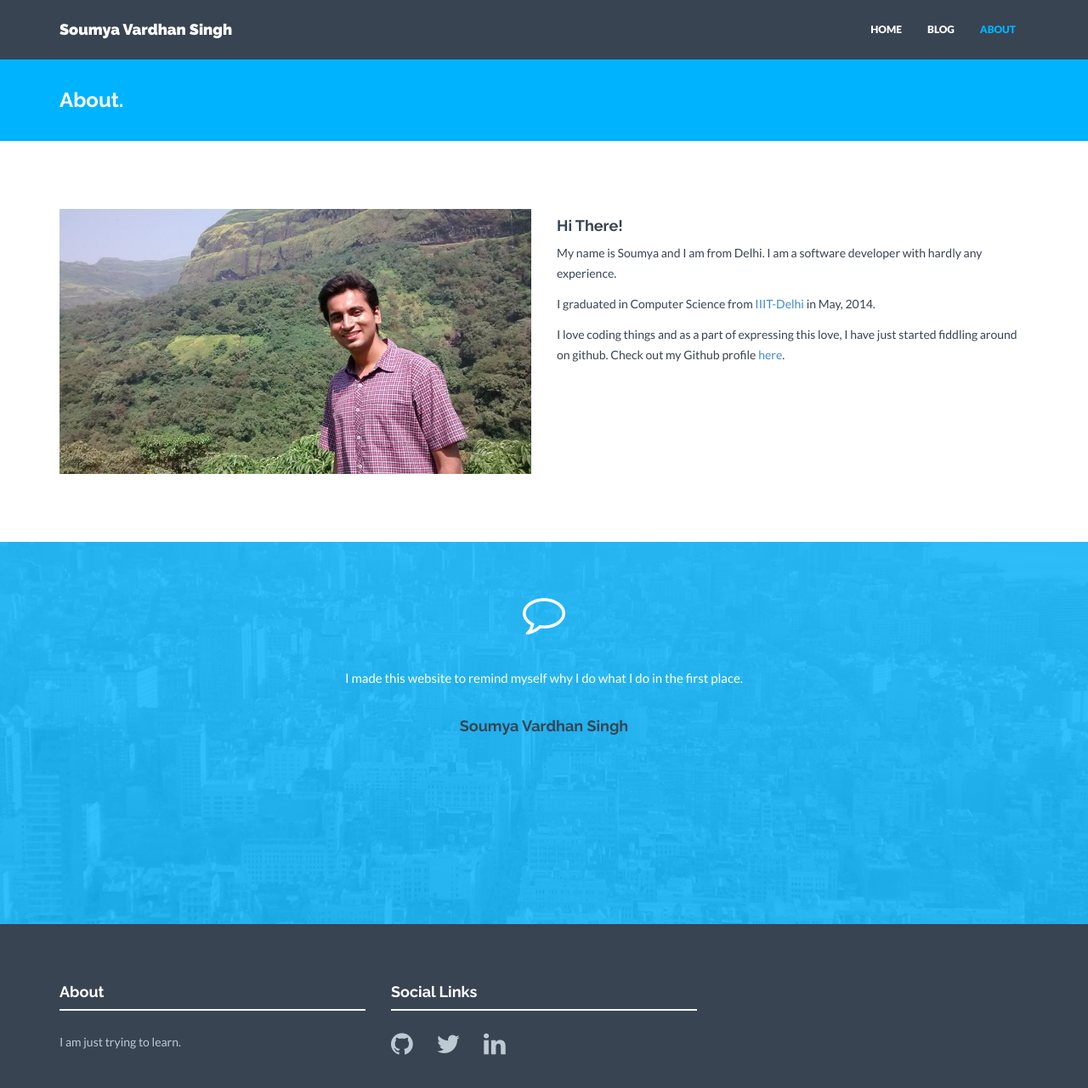
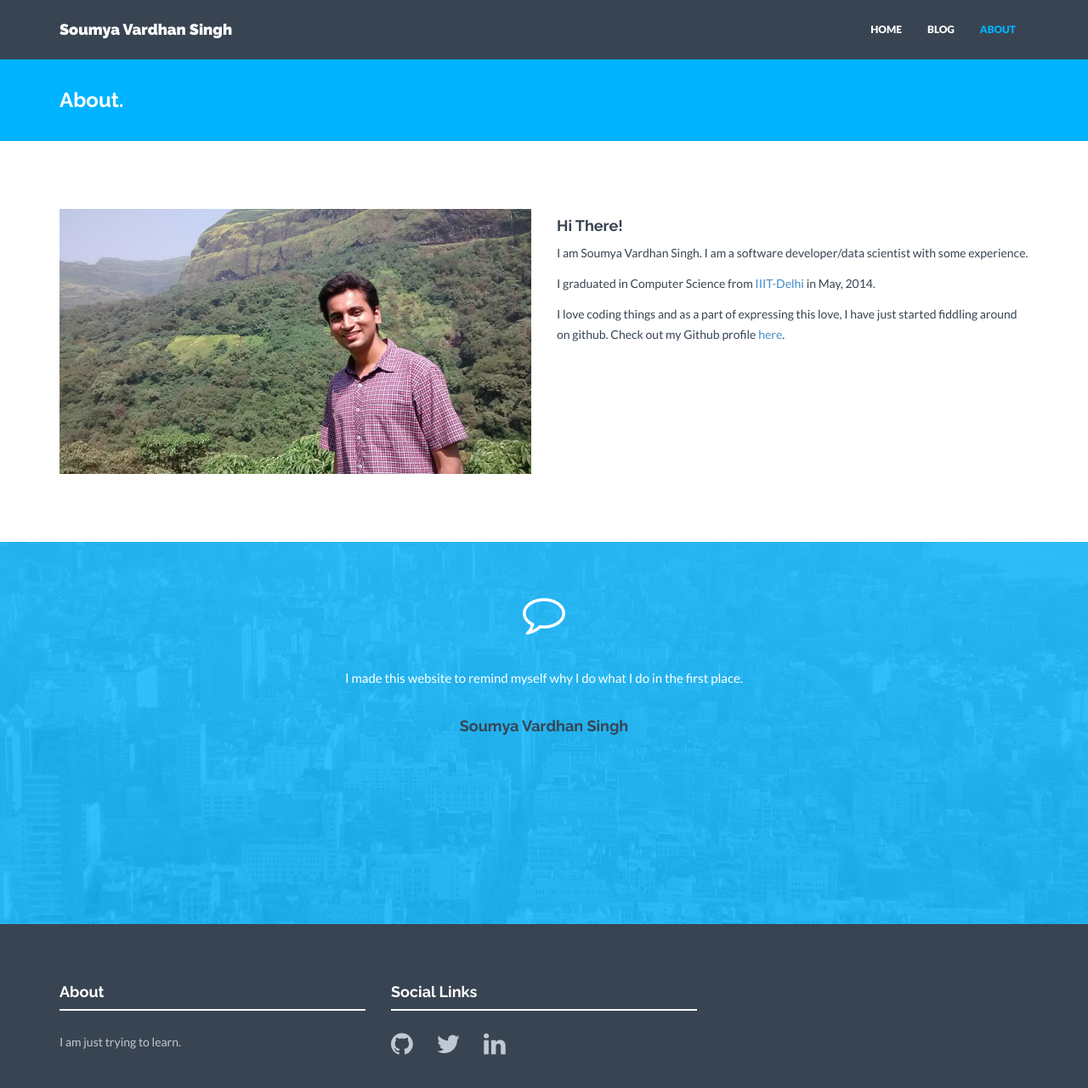
Before and after one commit to soumyavardhan/soumyavardhan.github.io, a Jekyll site: the page built from about.html, in a window 1280 px wide and 1319 px high. Shown: the top 1281 px of the window at 85% size. Built offline with Jekyll 4.4.1, drawn with Linux system fonts in a browser that asks for light colours; nearby versions of some CDN libraries.

Commit message:
Updated about section

```diff
--- a/about.html
+++ b/about.html
@@ -11,7 +11,7 @@ permalink: /about/
         </div>
         <div class="col-lg-6">
             <h4>Hi There!</h4>
-            <p>My name is Soumya and I am from Delhi. I am a software developer with hardly any experience.</p>
+            <p>I am Soumya Vardhan Singh. I am a software developer/data scientist with some experience.</p>
             <p>I graduated in Computer Science from <a href="http://www.iiitd.ac.in">IIIT-Delhi</a> in May, 2014.</p>
             <p>I love coding things and as a part of expressing this love, I have just started fiddling around on github. Check out my Github profile <a href="http://github.com/soumyavardhan">here</a>.</p>
         </div>
```
